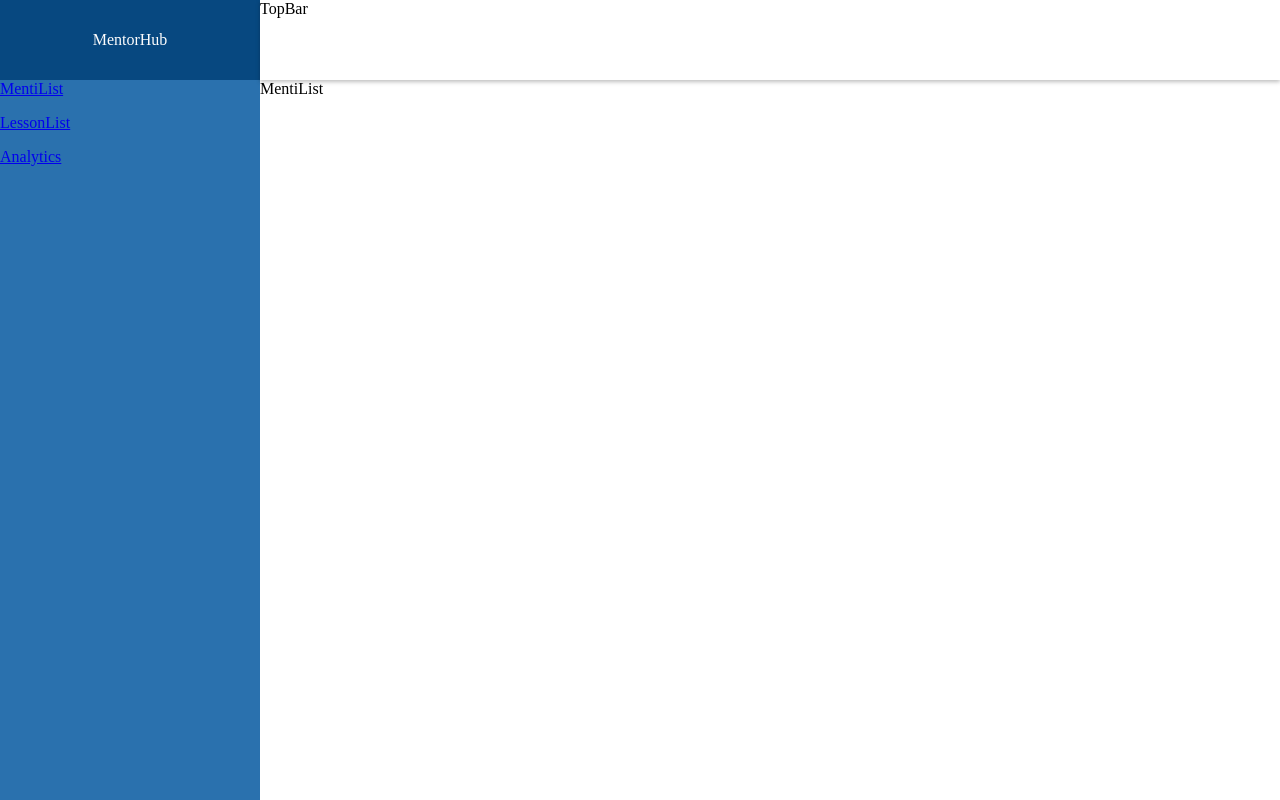
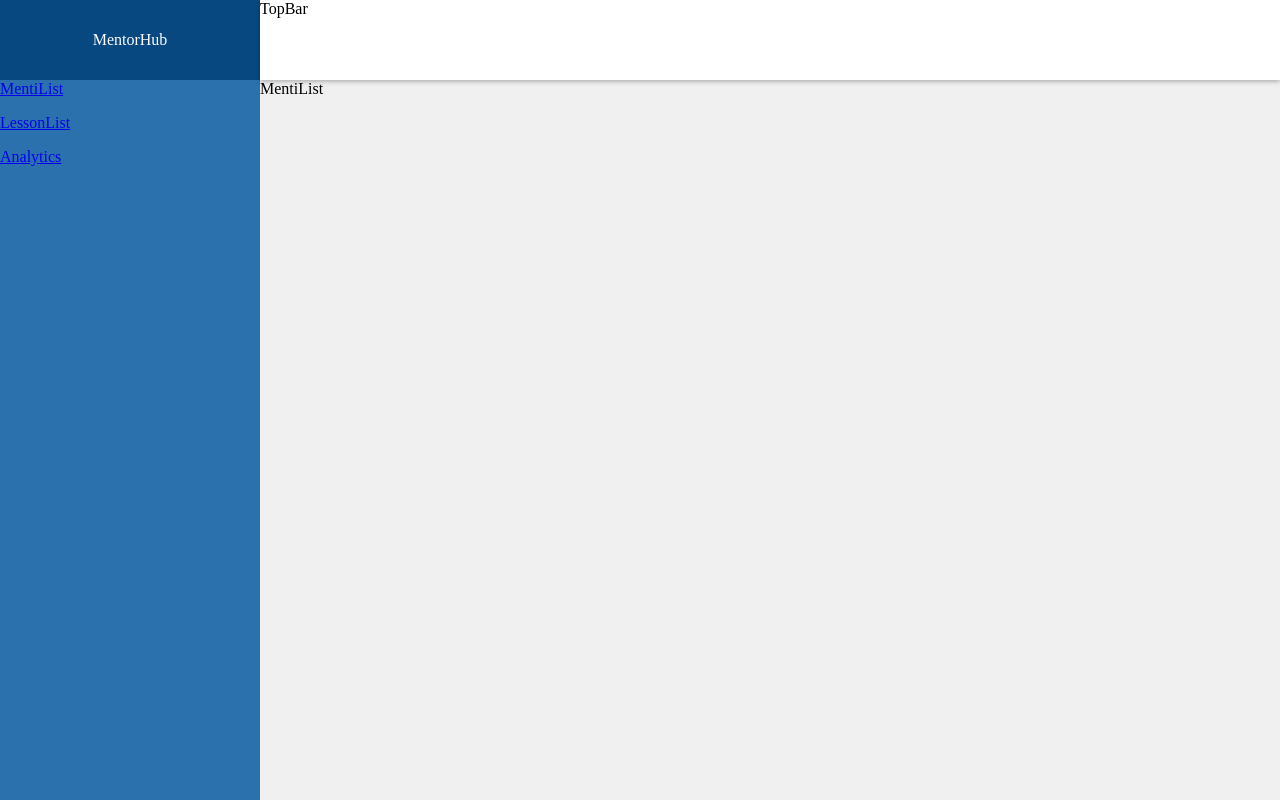
Before and after one commit to ivnvMkhl/mentoring-ui, a React (Vite) app: page /menti-list in a window 1280 px wide. Built offline with nearby package versions, Linux system fonts and the light colour scheme.

Commit message:
review fixes

```diff
--- a/src/App.tsx
+++ b/src/App.tsx
@@ -1,12 +1,7 @@
-import { RouterProvider, redirect } from 'react-router-dom';
+import { RouterProvider } from 'react-router-dom';
 import { router } from './App.routing';
-import { useEffect } from 'react';
 
 const App: React.FC = () => {
-  useEffect(() => {
-    redirect('/menti-list');
-  }, []);
-
   return <RouterProvider router={router} />;
 };
 
--- a/src/components/pages/MentiList/MentiList.module.css
+++ b/src/components/pages/MentiList/MentiList.module.css
@@ -0,0 +1,3 @@
+.wrapper {
+  background-color: var(--color-surface-secondary);
+}
--- a/src/components/pages/MentiList/MentiList.tsx
+++ b/src/components/pages/MentiList/MentiList.tsx
@@ -1,7 +1,8 @@
 import { FC } from 'react';
+import styles from './MentiList.module.css';
 
 const MentiList: FC = () => {
-  return <div>MentiList</div>;
+  return <div className={styles.wrapper}>MentiList</div>;
 };
 
 export { MentiList };
```
